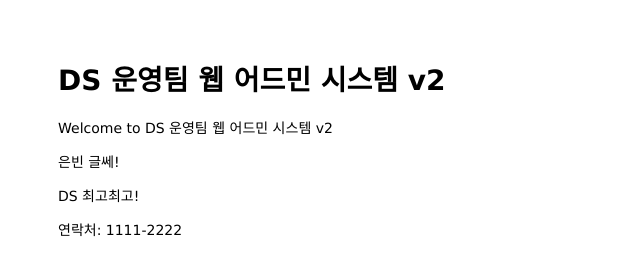
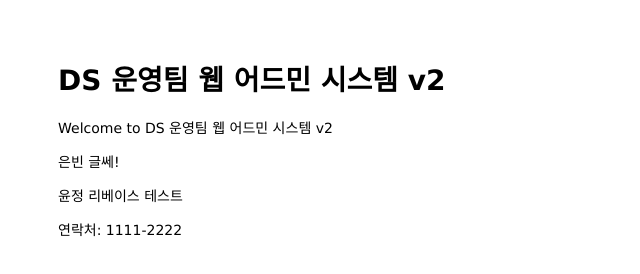
Before and after one commit to binbinbean/mastering-git-github, a website: page public/index.html in a window 1280 px wide. Shown: the full height of the page, 0-640 px from the left. Drawn offline with Linux system fonts and the light colour scheme.

Commit message:
Yunjeung rebase test

```diff
--- a/public/index.html
+++ b/public/index.html
@@ -8,7 +8,7 @@
     <h1>DS 운영팀 웹 어드민 시스템 v2</h1>
     <p>Welcome to DS 운영팀 웹 어드민 시스템 v2</p>
     <p>은빈 글쎄!</p>
-    <p>DS 최고최고!</p>
+    <p>윤정 리베이스 테스트</p>
   </body>
 
   <footer>
```
